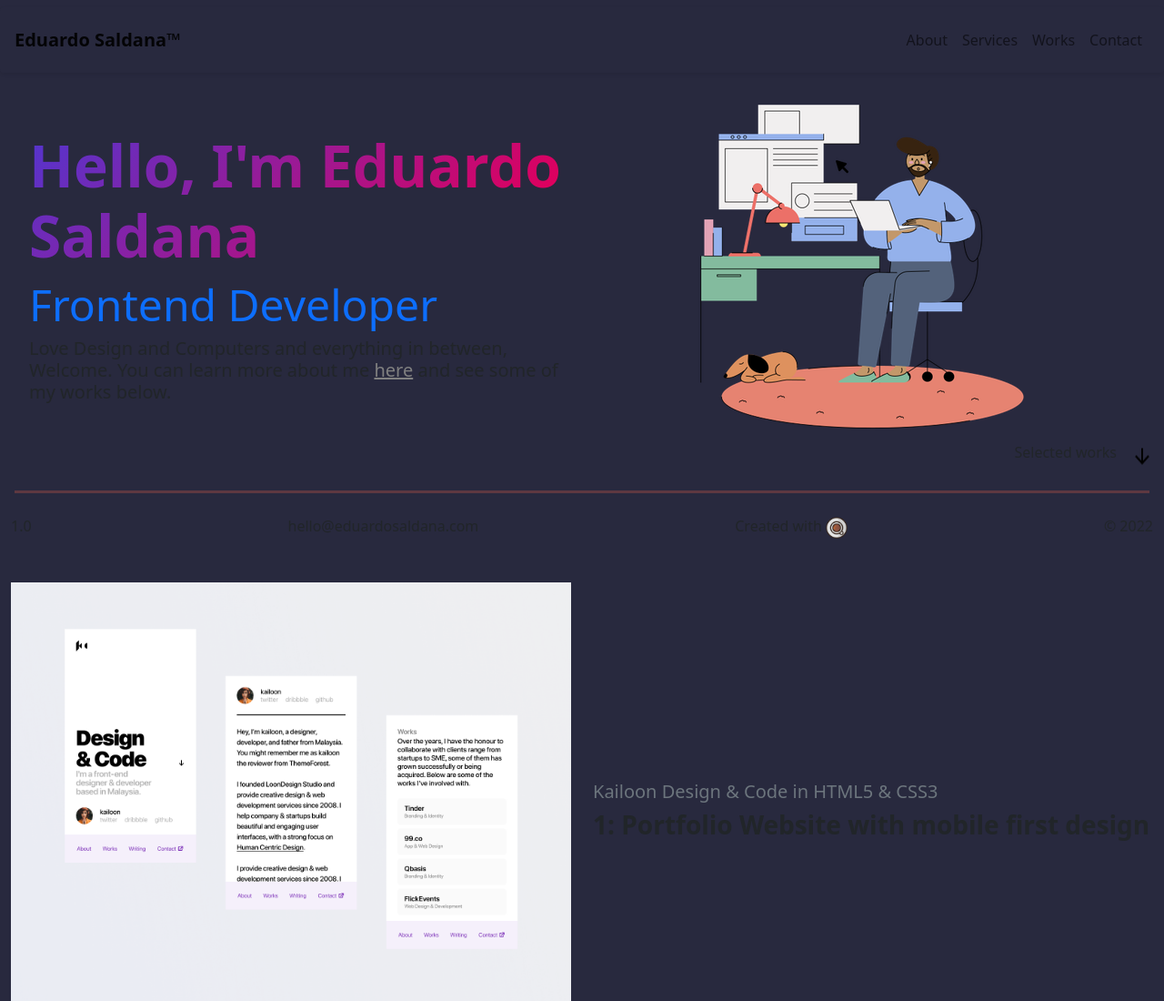
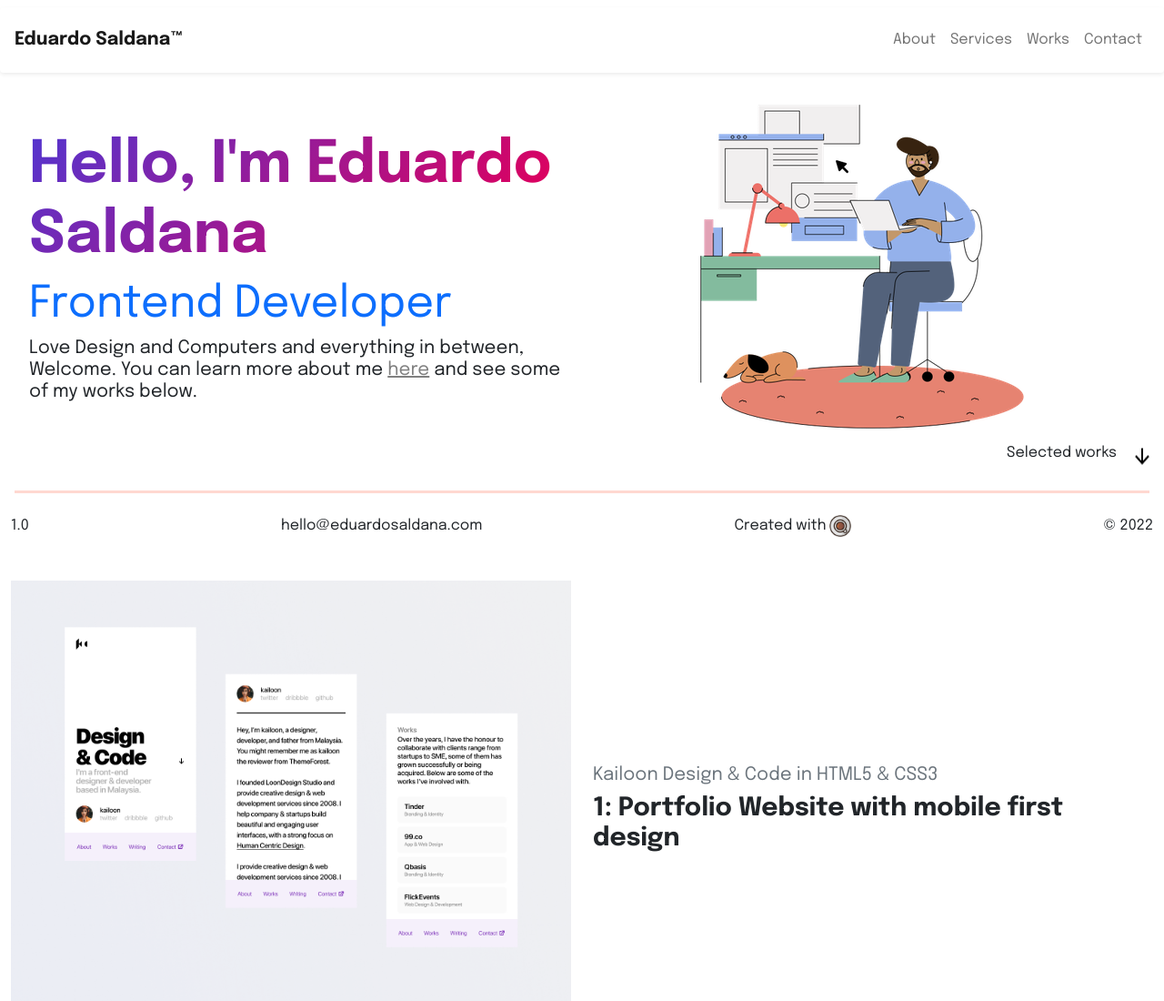
Before and after one commit to edusal100/bootstrap_2, a website: page index.html in a window 1280 px wide. Shown: the top 1100 px of the page at 91% size. Drawn offline with nearby package versions, Linux system fonts and the light colour scheme.

Commit message:
added favicon and custom font

```diff
--- a/index.html
+++ b/index.html
@@ -4,6 +4,8 @@
     <meta charset="UTF-8">
     <meta http-equiv="X-UA-Compatible" content="IE=edge">
     <meta name="viewport" content="width=device-width, initial-scale=1.0">
+
+    <link rel="icon" type="image/png" sizes="32x32" href="/image/favicon-32x32.png">
 
    <link rel="stylesheet" href="/dist/main.css">
      <!-- SEO-->
--- /dev/null
+++ b/sass/_global.scss
@@ -0,0 +1,12 @@
+// Colors
+$font-family-sans-serif: 'Epilogue', sans-serif;
+
+
+// custom style
+.gradient { outline: none;
+    background: linear-gradient(135deg, #5335cf 0%, #de005e 25%, #f66e48 50%, #de005e 75%, #5335cf 100% );
+    background-size: 400%;
+    background-clip: text;
+    -webkit-text-fill-color: transparent;
+
+}
--- a/sass/_variables.scss
+++ /dev/null
@@ -1,4 +0,0 @@
-// Colors
-$body-bg: #28293E;
-
-// Fonts
--- a/sass/main.scss
+++ b/sass/main.scss
@@ -1,15 +1,8 @@
 // import custom scss
-@import 'variables';
+@import 'global';
+
+// importing custom font
+@import url('https://fonts.googleapis.com/css2?family=Epilogue:wght@400;700;800;900&display=swap');
 
 // import bootstrap
 @import '../node_modules/bootstrap/scss/bootstrap';
-
-
-// custom style
-.gradient { outline: none;
-    background: linear-gradient(135deg, #5335cf 0%, #de005e 25%, #f66e48 50%, #de005e 75%, #5335cf 100% );
-    background-size: 400%;
-    background-clip: text;
-    -webkit-text-fill-color: transparent;
-
-}
```
Also changed, not shown: dist/main.css, image/favicon-32x32.png (added).
